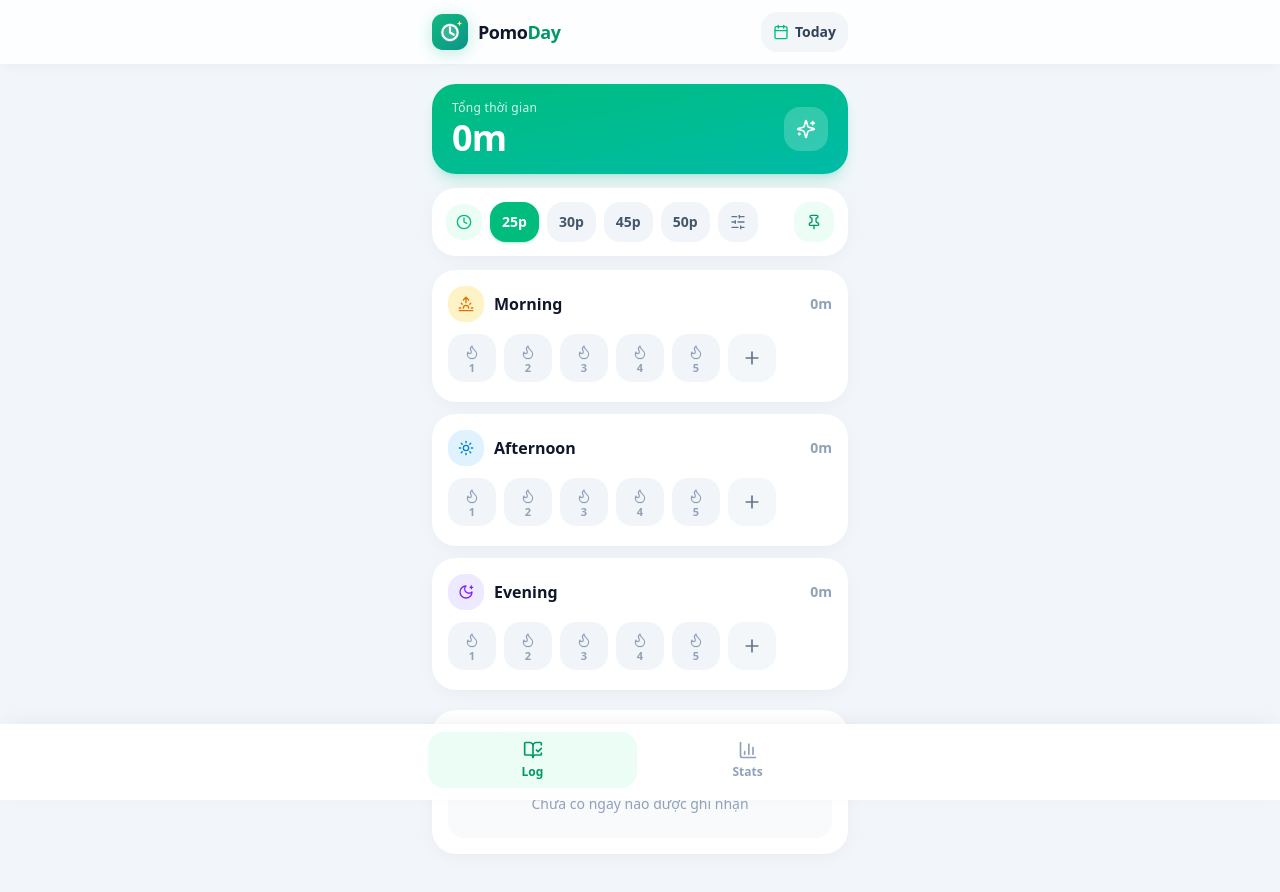
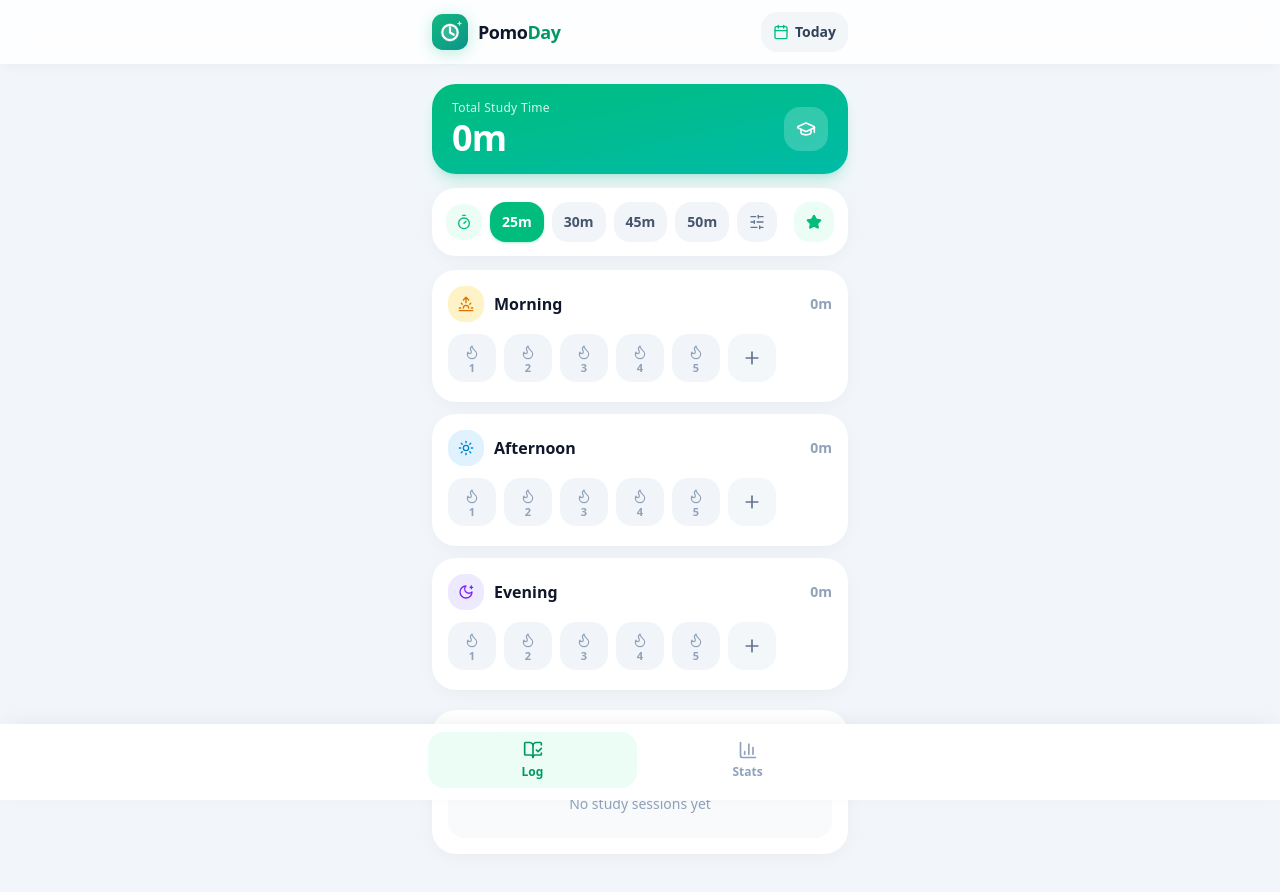
Before and after one commit to caotrungduc03/promo-log, a React (Vite) app: page / in a window 1280 px wide. Shown: the top 892 px of the page. Built offline with nearby package versions, Linux system fonts and the light colour scheme.

Commit message:
feat(logger): localize duration picker, daily logger, and history with semantic icons

```diff
--- a/src/components/DailyLogger.tsx
+++ b/src/components/DailyLogger.tsx
@@ -1,4 +1,4 @@
-import { Sparkles } from 'lucide-react';
+import { GraduationCap } from 'lucide-react';
 import {
   SESSION_KEYS,
   SESSION_LABELS,
@@ -64,12 +64,12 @@ export function DailyLogger({
   return (
     <div className="flex flex-col gap-3.5">
       <section
-        aria-label="Tổng thời gian học trong ngày"
+        aria-label="Total study time"
         className="flex items-center justify-between gap-3 rounded-3xl bg-gradient-to-br from-emerald-500 to-teal-500 px-5 py-4 text-white shadow-lg shadow-emerald-500/20"
       >
         <div>
           <p className="text-xs font-medium tracking-wide text-emerald-50/90">
-            Tổng thời gian
+            Total Study Time
           </p>
           <p
             data-testid="daily-total-time"
@@ -83,7 +83,7 @@ export function DailyLogger({
           className="flex h-11 w-11 shrink-0 items-center justify-center rounded-2xl bg-white/20 text-white"
           aria-hidden="true"
         >
-          <Sparkles className="h-5 w-5" />
+          <GraduationCap className="h-5 w-5" />
         </span>
       </section>
 
--- a/src/components/HistoryLog.tsx
+++ b/src/components/HistoryLog.tsx
@@ -1,7 +1,7 @@
-import { CalendarDays, CloudSun, Moon, Sun } from 'lucide-react';
+import { CalendarDays, MoonStar, Sun, Sunrise } from 'lucide-react';
 import type { DayLog } from '../types';
 import {
-  formatDateVi,
+  formatDateLabel,
   formatMinutes,
   getDayTotalMinutes,
   getSessionMinutes,
@@ -28,7 +28,7 @@ export function HistoryLog({
 
   return (
     <section
-      aria-label="Lịch sử học tập"
+      aria-label="Study log"
       className="rounded-3xl bg-white p-4 shadow-[0_4px_20px_-4px_rgba(15,23,42,0.06)]"
     >
       <div className="mb-3 flex items-center justify-between gap-2">
@@ -39,7 +39,7 @@ export function HistoryLog({
           >
             <CalendarDays className="h-4 w-4" />
           </span>
-          <h2 className="text-sm font-semibold text-slate-900">Lịch sử</h2>
+          <h2 className="text-sm font-semibold text-slate-900">Study Log</h2>
         </div>
         <span className="rounded-full bg-slate-100 px-2.5 py-0.5 text-xs font-semibold text-slate-500 tabular-nums">
           {entries.length}
@@ -48,7 +48,7 @@ export function HistoryLog({
 
       {entries.length === 0 ? (
         <p className="rounded-2xl bg-slate-50 px-4 py-6 text-center text-sm text-slate-400">
-          Chưa có ngày nào được ghi nhận
+          No study sessions yet
         </p>
       ) : (
         <ul className="space-y-2">
@@ -73,7 +73,7 @@ export function HistoryLog({
                 >
                   <div className="flex items-center justify-between gap-2">
                     <span className="text-sm font-semibold">
-                      {formatDateVi(log.date, todayDate)}
+                      {formatDateLabel(log.date, todayDate)}
                     </span>
                     <span
                       className={`text-sm font-bold tabular-nums ${
@@ -86,30 +86,30 @@ export function HistoryLog({
 
                   <div className="flex flex-wrap items-center gap-2 text-xs font-semibold tabular-nums">
                     <span
-                      aria-label={`Sáng ${formatMinutes(morningMinutes)}`}
+                      aria-label={`Morning ${formatMinutes(morningMinutes)}`}
                       className="inline-flex items-center gap-1 rounded-xl bg-amber-50/90 px-2 py-1 text-amber-700"
                     >
-                      <Sun
+                      <Sunrise
                         className="h-3.5 w-3.5 text-amber-500"
                         aria-hidden="true"
                       />
                       {formatMinutes(morningMinutes)}
                     </span>
                     <span
-                      aria-label={`Chiều ${formatMinutes(afternoonMinutes)}`}
+                      aria-label={`Afternoon ${formatMinutes(afternoonMinutes)}`}
                       className="inline-flex items-center gap-1 rounded-xl bg-sky-50/90 px-2 py-1 text-sky-700"
                     >
-                      <CloudSun
+                      <Sun
                         className="h-3.5 w-3.5 text-sky-500"
                         aria-hidden="true"
                       />
                       {formatMinutes(afternoonMinutes)}
                     </span>
                     <span
-                      aria-label={`Tối ${formatMinutes(eveningMinutes)}`}
+                      aria-label={`Evening ${formatMinutes(eveningMinutes)}`}
                       className="inline-flex items-center gap-1 rounded-xl bg-violet-50/90 px-2 py-1 text-violet-700"
                     >
-                      <Moon
+                      <MoonStar
                         className="h-3.5 w-3.5 text-violet-500"
                         aria-hidden="true"
                       />
--- a/src/components/PomodoroDurationPicker.tsx
+++ b/src/components/PomodoroDurationPicker.tsx
@@ -1,5 +1,5 @@
 import { useState, type FormEvent } from 'react';
-import { Check, Clock, Pin, SlidersHorizontal } from 'lucide-react';
+import { Check, SlidersHorizontal, Star, Timer } from 'lucide-react';
 
 export interface PomodoroDurationPickerProps {
   minutes: number;
@@ -62,7 +62,7 @@ export function PomodoroDurationPicker({
 
   return (
     <section
-      aria-label="Thời lượng mỗi phiên Pomodoro"
+      aria-label="Pomodoro session length"
       className="rounded-3xl bg-white p-3.5 shadow-[0_4px_20px_-4px_rgba(15,23,42,0.06)]"
     >
       <div className="flex flex-wrap items-center gap-2">
@@ -70,7 +70,7 @@ export function PomodoroDurationPicker({
           className="flex h-9 w-9 shrink-0 items-center justify-center rounded-2xl bg-emerald-50 text-emerald-500"
           aria-hidden="true"
         >
-          <Clock className="h-4 w-4" />
+          <Timer className="h-4 w-4" />
         </span>
 
         {PRESET_MINUTES.map((preset) => {
@@ -87,7 +87,7 @@ export function PomodoroDurationPicker({
                   : 'bg-slate-100 text-slate-600 hover:bg-emerald-50 hover:text-emerald-700'
               }`}
             >
-              {preset}p
+              {preset}m
             </button>
           );
         })}
@@ -96,8 +96,8 @@ export function PomodoroDurationPicker({
           type="button"
           aria-expanded={showCustomInput}
           aria-pressed={isCustomActive}
-          aria-label="Tuỳ chỉnh thời lượng"
-          title="Tuỳ chỉnh thời lượng"
+          aria-label="Custom duration"
+          title="Custom duration"
           onClick={handleOpenCustom}
           className={`inline-flex min-h-10 items-center justify-center gap-1.5 rounded-2xl px-3 text-sm font-semibold tabular-nums transition-all active:scale-95 ${
             isCustomActive
@@ -108,23 +108,27 @@ export function PomodoroDurationPicker({
           }`}
         >
           <SlidersHorizontal className="h-4 w-4" aria-hidden="true" />
-          {isCustomActive && <span>{minutes}p</span>}
+          {isCustomActive && <span>{minutes}m</span>}
         </button>
 
         {onChangeDefaultMinutes && (
           <button
             type="button"
-            aria-label="Đặt làm mặc định"
-            title="Đặt làm mặc định"
+            aria-label="Set as default"
+            title="Set as default"
             aria-pressed={isDefault}
             onClick={() => onChangeDefaultMinutes(minutes)}
             className={`ml-auto flex h-10 w-10 shrink-0 items-center justify-center rounded-2xl transition-all active:scale-95 ${
               isDefault
-                ? 'bg-emerald-50 text-emerald-600'
-                : 'bg-amber-50 text-amber-600 hover:bg-amber-100'
+                ? 'bg-emerald-50 text-emerald-500'
+                : 'bg-amber-50 text-amber-500 hover:bg-amber-100'
             }`}
           >
-            <Pin className="h-4 w-4" aria-hidden="true" />
+            <Star
+              className="h-4 w-4"
+              fill={isDefault ? 'currentColor' : 'none'}
+              aria-hidden="true"
+            />
           </button>
         )}
       </div>
@@ -137,7 +141,7 @@ export function PomodoroDurationPicker({
           <button
             type="button"
             onClick={() => handleStepCustom(-5)}
-            aria-label="Giảm 5 phút"
+            aria-label="Decrease by 5 minutes"
             className="flex h-10 w-10 shrink-0 items-center justify-center rounded-xl bg-white text-sm font-semibold text-slate-700 shadow-xs hover:bg-emerald-50 hover:text-emerald-700 active:scale-95"
           >
             -5
@@ -149,21 +153,21 @@ export function PomodoroDurationPicker({
             max={MAX_MINUTES}
             value={draftMinutes}
             onChange={(event) => setDraftMinutes(event.target.value)}
-            aria-label="Số phút mỗi phiên"
+            aria-label="Minutes per session"
             className="h-10 w-20 rounded-xl bg-white px-2.5 text-center text-sm font-semibold text-slate-900 shadow-xs"
           />
           <button
             type="button"
             onClick={() => handleStepCustom(5)}
-            aria-label="Tăng 5 phút"
+            aria-label="Increase by 5 minutes"
             className="flex h-10 w-10 shrink-0 items-center justify-center rounded-xl bg-white text-sm font-semibold text-slate-700 shadow-xs hover:bg-emerald-50 hover:text-emerald-700 active:scale-95"
           >
             +5
           </button>
           <button
             type="submit"
-            aria-label="Áp dụng"
-            title="Áp dụng"
+            aria-label="Apply"
+            title="Apply"
             className="ml-auto flex h-10 w-10 shrink-0 items-center justify-center rounded-xl bg-emerald-500 text-white shadow-sm shadow-emerald-500/25 transition-colors hover:bg-emerald-600 active:scale-95"
           >
             <Check className="h-4 w-4" aria-hidden="true" />
```
Also changed, not shown: 1 other file (tests, documents, lock files or other folders).
